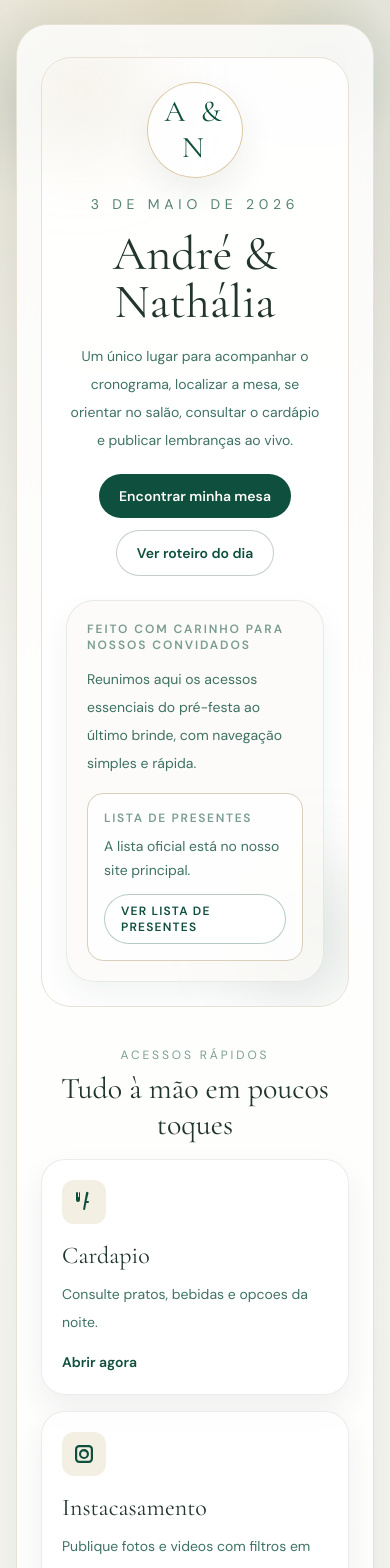
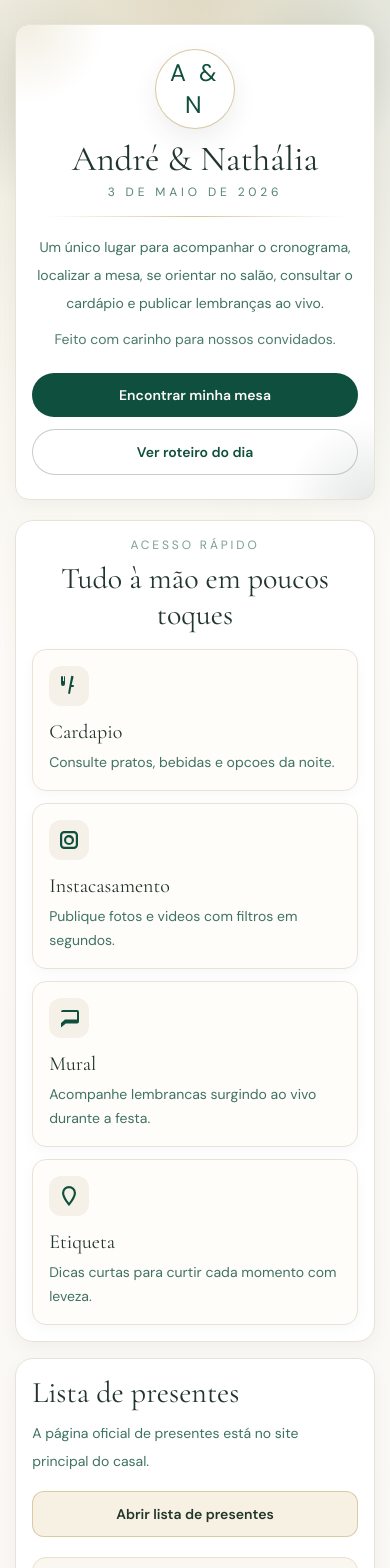
Before and after one commit to Andreviga/fotoscasamento, a Next.js app: page / in a window 390 px wide. Shown: the top 1568 px of the page. Built offline with nearby package versions, Linux system fonts and the light colour scheme.

Commit message:
Align homepage with gifts design and improve full responsiveness

```diff
--- a/src/app/globals.css
+++ b/src/app/globals.css
@@ -105,6 +105,42 @@ body {
     @apply pointer-events-none absolute inset-x-0 top-0 -z-10 h-[28rem] bg-[radial-gradient(circle_at_top,rgba(201,179,126,0.26),transparent_38%),radial-gradient(circle_at_12%_22%,rgba(111,132,117,0.18),transparent_22%),radial-gradient(circle_at_82%_16%,rgba(15,79,61,0.12),transparent_18%)];
   }
 
+  .gift-inspired-wrap {
+    @apply px-1 sm:px-0;
+  }
+
+  .gift-hero-panel {
+    @apply relative overflow-hidden rounded-[18px] border border-[#e8e3d7] bg-white px-4 py-6 shadow-[0_6px_18px_rgba(0,0,0,0.04)] sm:px-8 sm:py-8;
+  }
+
+  .gift-hero-panel::before,
+  .gift-hero-panel::after {
+    content: '';
+    @apply pointer-events-none absolute rounded-full;
+  }
+
+  .gift-hero-panel::before {
+    width: 160px;
+    height: 160px;
+    left: -70px;
+    top: -80px;
+    background: radial-gradient(circle, rgba(201, 179, 126, 0.22) 0%, rgba(201, 179, 126, 0) 70%);
+  }
+
+  .gift-hero-panel::after {
+    width: 170px;
+    height: 170px;
+    right: -80px;
+    bottom: -90px;
+    background: radial-gradient(circle, rgba(111, 132, 117, 0.19) 0%, rgba(111, 132, 117, 0) 70%);
+  }
+
+  .gift-divider {
+    height: 1px;
+    width: min(520px, 92%);
+    background: linear-gradient(90deg, rgba(201, 179, 126, 0), rgba(201, 179, 126, 0.75), rgba(201, 179, 126, 0));
+  }
+
   .mural-columns {
     column-gap: 1rem;
     columns: 2;
@@ -122,6 +158,17 @@ body {
   }
 }
 
+@media (max-width: 480px) {
+  .romantic-shell {
+    padding-left: 0.7rem;
+    padding-right: 0.7rem;
+  }
+
+  .gift-hero-panel {
+    border-radius: 14px;
+  }
+}
+
 @media (min-width: 1200px) {
   .mural-columns {
     columns: 4;
--- a/src/app/page.tsx
+++ b/src/app/page.tsx
@@ -47,92 +47,83 @@ const quickAccess = [
 
 export default function HomePage() {
   return (
-    <main className="romantic-shell">
+    <main className="romantic-shell pb-10">
       <div className="hero-haze" />
 
-      <section className="romantic-panel mx-auto flex w-full max-w-6xl flex-col gap-10 px-6 py-8 sm:px-8 sm:py-10">
-        <div className="relative overflow-hidden rounded-[30px] border border-[#e7e1d4] bg-white/85 p-6 sm:p-9">
-          <div className="pointer-events-none absolute -left-8 -top-10 h-36 w-36 rounded-full bg-[#c9b37e]/15 blur-2xl" />
-          <div className="pointer-events-none absolute -right-10 bottom-0 h-36 w-36 rounded-full bg-[#6f8475]/15 blur-2xl" />
-          <div className="relative flex flex-col gap-6 lg:flex-row lg:items-start lg:justify-between">
-            <div className="space-y-4 text-center lg:max-w-3xl lg:text-left">
-              <div className="mx-auto grid h-24 w-24 place-items-center rounded-full border border-gold/70 bg-white/80 font-serifRomance text-3xl tracking-[0.14em] text-wine shadow-[0_14px_34px_rgba(34,53,44,0.08)] lg:mx-0">
+      <section className="gift-inspired-wrap mx-auto w-full max-w-[1100px] space-y-5 sm:space-y-7">
+        <header className="gift-hero-panel text-center">
+          <div className="mx-auto mb-3 grid h-20 w-20 place-items-center rounded-full border border-gold/70 bg-white text-2xl tracking-[0.14em] text-wine shadow-[0_10px_24px_rgba(34,53,44,0.08)] sm:h-24 sm:w-24 sm:text-3xl">
             A &amp; N
           </div>
-              <p className="text-sm uppercase tracking-[0.34em] text-wine/70">3 de maio de 2026</p>
-              <h1 className="text-5xl leading-none text-cocoa sm:text-7xl">André &amp; Nathália</h1>
-              <p className="max-w-2xl text-sm leading-7 text-wine/80 sm:text-base">
+          <h1 className="text-[clamp(2.2rem,8vw,4.5rem)] leading-none">André &amp; Nathália</h1>
+          <p className="mt-2 text-xs uppercase tracking-[0.32em] text-wine/70 sm:text-sm">3 de maio de 2026</p>
+          <div className="gift-divider mx-auto mt-4" />
+
+          <p className="mx-auto mt-4 max-w-3xl text-sm leading-7 text-wine/80 sm:text-base">
             Um único lugar para acompanhar o cronograma, localizar a mesa, se orientar no salão, consultar o cardápio e publicar lembranças ao vivo.
           </p>
 
-              <div className="flex flex-wrap justify-center gap-3 pt-1 lg:justify-start">
-                <Link href="/mesa" className="btn btn--primary">
+          <p className="mx-auto mt-2 max-w-2xl text-sm leading-7 text-wine/75">Feito com carinho para nossos convidados.</p>
+
+          <div className="mt-5 grid grid-cols-1 gap-3 sm:mx-auto sm:max-w-[520px] sm:grid-cols-2">
+            <Link href="/mesa" className="btn btn--primary w-full">
               Encontrar minha mesa
             </Link>
-                <Link href="/roteiro" className="btn btn--outline">
+            <Link href="/roteiro" className="btn btn--outline w-full">
               Ver roteiro do dia
             </Link>
           </div>
+        </header>
+
+        <section className="grid gap-4 xl:grid-cols-[1.45fr_0.9fr]">
+          <div className="rounded-[18px] border border-[#e8e3d7] bg-white p-4 shadow-[0_6px_18px_rgba(0,0,0,0.04)] sm:p-5">
+            <div className="mb-4 text-center sm:text-left">
+              <p className="text-xs uppercase tracking-[0.24em] text-wine/55">Acesso rápido</p>
+              <h2 className="mt-2 text-3xl sm:text-4xl">Tudo à mão em poucos toques</h2>
             </div>
 
-            <div className="rounded-[28px] border border-roseDeep/15 bg-ivory/70 p-5 shadow-[0_14px_32px_rgba(34,53,44,0.06)] lg:w-[360px]">
-              <p className="text-xs font-semibold uppercase tracking-[0.16em] text-wine/55">Feito com carinho para nossos convidados</p>
-              <p className="mt-3 text-sm leading-7 text-wine/80">
-                Reunimos aqui os acessos essenciais do pré-festa ao último brinde, com navegação simples e rápida.
-              </p>
-              <div className="mt-4 rounded-2xl border border-[#d7cebc] bg-white/75 p-4">
-                <p className="text-xs font-semibold uppercase tracking-[0.14em] text-wine/55">Lista de presentes</p>
-                <p className="mt-2 text-sm leading-6 text-wine/80">A lista oficial está no nosso site principal.</p>
+            <div className="grid gap-3 sm:grid-cols-2 xl:grid-cols-4">
+              {quickAccess.map((item) => (
+                <Link
+                  key={item.href}
+                  href={item.href}
+                  className="group rounded-[14px] border border-[#e8e3d7] bg-[#fffdfa] p-4 shadow-[0_4px_14px_rgba(0,0,0,0.03)] transition hover:-translate-y-0.5 hover:border-gold/80"
+                >
+                  <div className="inline-flex h-10 w-10 items-center justify-center rounded-xl bg-[#f5f1e8] text-wine transition group-hover:bg-[#eee5d5]">
+                    {item.icon}
+                  </div>
+                  <h3 className="mt-3 text-xl text-cocoa">{item.title}</h3>
+                  <p className="mt-1 text-sm leading-6 text-wine/80">{item.description}</p>
+                </Link>
+              ))}
+            </div>
+          </div>
+
+          <aside className="rounded-[18px] border border-[#e8e3d7] bg-white p-4 shadow-[0_6px_18px_rgba(0,0,0,0.04)] sm:p-5">
+            <h2 className="text-3xl sm:text-[2rem]">Lista de presentes</h2>
+            <p className="mt-2 text-sm leading-7 text-wine/80">A página oficial de presentes está no site principal do casal.</p>
             <a
               href="https://andrenathalia03052026.site/"
               target="_blank"
               rel="noreferrer"
-                  className="mt-3 inline-flex items-center rounded-full border border-wine/30 bg-white px-4 py-2 text-xs font-semibold uppercase tracking-[0.1em] text-wine transition hover:border-wine hover:bg-ivory"
+              className="mt-4 inline-flex w-full items-center justify-center rounded-[12px] border border-gold/60 bg-[#f7f1e3] px-4 py-3 text-sm font-semibold text-cocoa transition hover:bg-[#efe5d1]"
             >
-                  Ver lista de presentes
+              Abrir lista de presentes
             </a>
+
+            <div className="mt-5 rounded-[14px] border border-[#eadfca] bg-[#faf7f0] p-4">
+              <p className="text-xs font-semibold uppercase tracking-[0.15em] text-wine/60">Fluxo recomendado</p>
+              <p className="mt-2 text-sm leading-7 text-wine/80">
+                Roteiro, Mesa, Mapa, Cardápio, Instacasamento, Mural e Etiqueta para aproveitar cada momento sem perder nada.
+              </p>
             </div>
-            </div>
-          </div>
-        </div>
-
-        <section>
-          <div className="mb-4 text-center md:text-left">
-            <p className="text-xs uppercase tracking-[0.24em] text-wine/55">Acessos rápidos</p>
-            <h2 className="mt-2 text-3xl sm:text-4xl">Tudo à mão em poucos toques</h2>
-          </div>
-
-          <div className="grid gap-4 sm:grid-cols-2 xl:grid-cols-4">
-            {quickAccess.map((item) => (
-            <Link
-              key={item.href}
-              href={item.href}
-              className="group rounded-[24px] border border-roseDeep/15 bg-white/85 p-5 shadow-[0_14px_30px_rgba(34,53,44,0.07)] transition hover:-translate-y-0.5 hover:border-gold/80 hover:bg-white"
-            >
-              <div className="inline-flex h-11 w-11 items-center justify-center rounded-xl bg-[#f4efe3] text-wine transition group-hover:bg-[#e9dec8]">
-                {item.icon}
-              </div>
-              <h3 className="mt-4 text-2xl text-cocoa">{item.title}</h3>
-              <p className="mt-2 text-sm leading-7 text-wine/80">{item.description}</p>
-              <span className="mt-4 inline-flex text-sm font-semibold text-wine group-hover:text-cocoa">Abrir agora</span>
-            </Link>
-            ))}
-          </div>
+          </aside>
         </section>
 
-        <section className="rounded-[26px] border border-[#e4ddce] bg-[#fffdfa]/90 p-5 sm:p-6">
-          <div className="flex flex-col gap-3 md:flex-row md:items-center md:justify-between">
-            <div>
-              <p className="text-xs uppercase tracking-[0.2em] text-wine/55">Antes e durante a festa</p>
-              <h2 className="mt-2 text-3xl sm:text-4xl">Fluxo recomendado para os convidados</h2>
-            </div>
-            <div className="inline-flex items-center rounded-full border border-[#d8cfbc] bg-white px-4 py-2 text-xs font-semibold uppercase tracking-[0.12em] text-wine/70">
-              Roteiro → Mesa → Mapa → Cardápio → Instacasamento → Mural → Etiqueta
-            </div>
-          </div>
-        </section>
-
-        <GuestJourney currentPath="/" />
+        <GuestJourney
+          currentPath="/"
+          subtitle="Navegação clara e consistente para os convidados acessarem tudo antes e durante a festa."
+        />
       </section>
     </main>
   );
```
Lines whose indentation alone changed are shown as unchanged.
